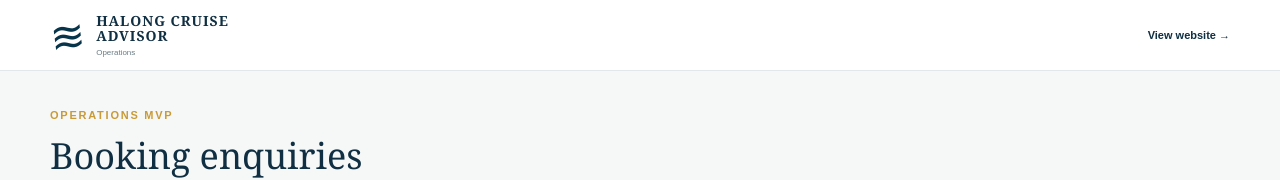
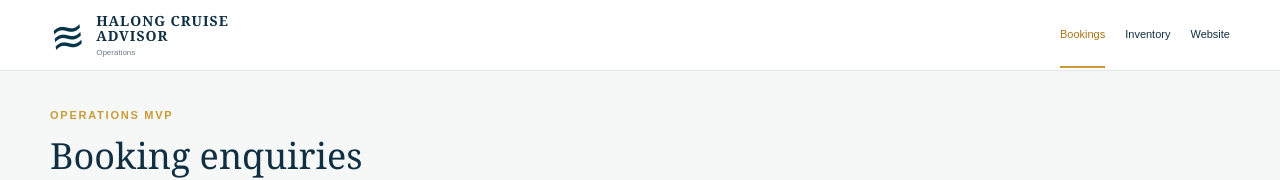
Before and after one commit to Vietnam202/Tour-Operator-, a Next.js app: page /admin in a window 1280 px wide. Shown: the top 180 px of the page. Built offline with nearby package versions, Linux system fonts and the light colour scheme.

Commit message:
feat: add admin section navigation

```diff
--- a/app/admin/page.tsx
+++ b/app/admin/page.tsx
@@ -41,7 +41,7 @@ export default function AdminPage() {
   const pipeline = bookings.reduce((n, b) => n + (b.estimatedTotal || 0), 0);
 
   return <main className="adminPage">
-    <header className="adminHeader"><div className="shell"><a className="brand" href="/"><span className="brandMark">≋</span><span><b>HALONG CRUISE<br/>ADVISOR</b><small>Operations</small></span></a><a href="/">View website →</a></div></header>
+    <header className="adminHeader"><div className="shell"><a className="brand" href="/"><span className="brandMark">≋</span><span><b>HALONG CRUISE<br/>ADVISOR</b><small>Operations</small></span></a><nav className="adminNav"><a className="active" href="/admin">Bookings</a><a href="/admin/inventory">Inventory</a><a href="/">Website</a></nav></div></header>
     <div className="shell adminWrap">
       <div className="adminTitle"><span className="eyebrow">OPERATIONS MVP</span><h1>Booking enquiries</h1><p>Review the latest international guest requests and follow up through email or WhatsApp.</p></div>
       <form className="adminLogin" onSubmit={load}><label><span>Admin API key</span><input type="password" value={key} onChange={e => setKey(e.target.value)} placeholder="Enter admin key"/></label><button className="darkButton" disabled={loading}>{loading ? "Loading..." : "Load bookings"}</button></form>
```
